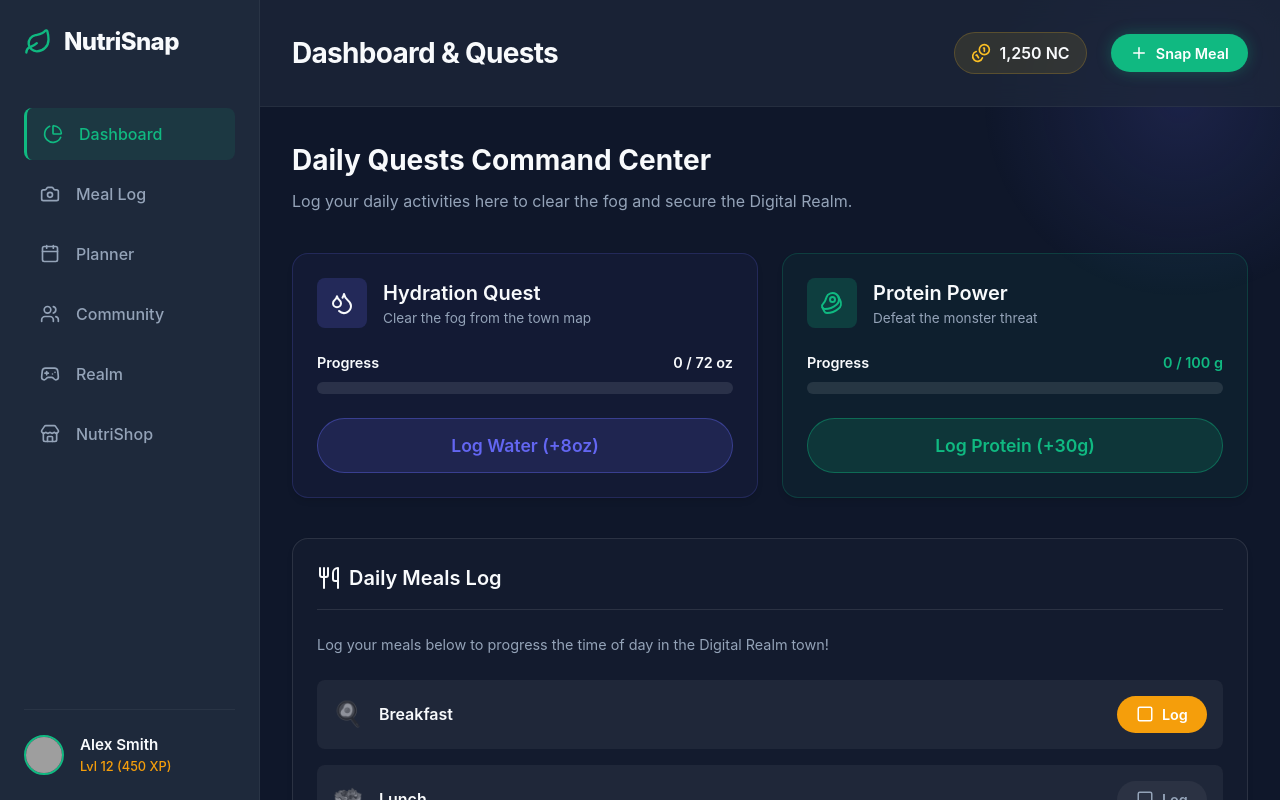
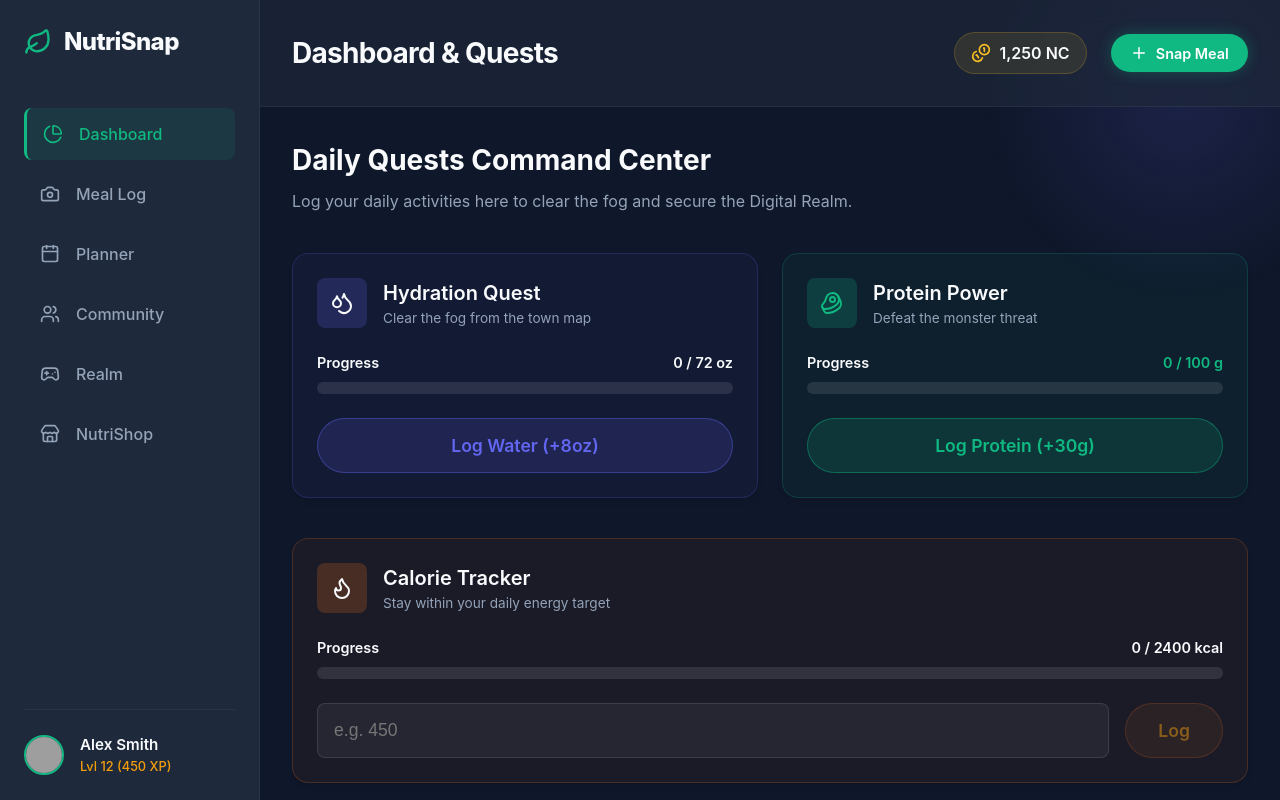
Before and after one commit to MikahlM/HackKU_26, a React (Vite) app: page / in a window 1280 px wide. Built offline with nearby package versions, Linux system fonts and the light colour scheme; grey boxes are pictures that could not be loaded.

Commit message:
added way for user to track cals

```diff
--- a/src/context/RealmContext.tsx
+++ b/src/context/RealmContext.tsx
@@ -26,6 +26,7 @@ interface RealmContextType {
   // Derived Percentages (0 to 100)
   waterPercent: number;
   proteinPercent: number;
+  caloriesPercent: number;
 
   // State
   isMonsterDefeated: boolean;
@@ -34,6 +35,7 @@ interface RealmContextType {
   drinkWater: () => void;
   eatProtein: () => void;
   logMeal: (meal: keyof Meals) => void;
+  logCalories: (amount: number) => void;
 }
 
 const RealmContext = createContext<RealmContextType | undefined>(undefined);
@@ -59,6 +61,7 @@ export function RealmProvider({ children }: { children: ReactNode }) {
   // Derived state
   const waterPercent = Math.min(Math.round((waterLogged / goals.water) * 100), 100);
   const proteinPercent = Math.min(Math.round((proteinLogged / goals.protein) * 100), 100);
+  const caloriesPercent = Math.min(Math.round((caloriesLogged / goals.calories) * 100), 100);
   const isMonsterDefeated = proteinPercent >= 100;
 
   const updateGoals = (newGoals: Goals) => {
@@ -75,8 +78,10 @@ export function RealmProvider({ children }: { children: ReactNode }) {
 
   const logMeal = (meal: keyof Meals) => {
     setMealsLogged(prev => ({ ...prev, [meal]: true }));
-    // Add some demonstration calories when a meal is logged
-    setCaloriesLogged(prev => Math.min(prev + 600, goals.calories));
+  };
+
+  const logCalories = (amount: number) => {
+    setCaloriesLogged(prev => Math.min(prev + amount, goals.calories));
   };
 
   return (
@@ -89,10 +94,12 @@ export function RealmProvider({ children }: { children: ReactNode }) {
       mealsLogged,
       waterPercent,
       proteinPercent,
+      caloriesPercent,
       isMonsterDefeated,
       drinkWater,
       eatProtein,
-      logMeal
+      logMeal,
+      logCalories
     }}>
       {children}
     </RealmContext.Provider>
--- a/src/pages/Dashboard.tsx
+++ b/src/pages/Dashboard.tsx
@@ -1,5 +1,6 @@
+import { useState } from 'react';
 import { useRealm } from '../context/RealmContext';
-import { Droplets, Beef, Sparkles, CheckSquare, Square, Utensils } from 'lucide-react';
+import { Droplets, Beef, Sparkles, CheckSquare, Square, Utensils, Flame } from 'lucide-react';
 import { useNavigate } from 'react-router-dom';
 
 export default function Dashboard() {
@@ -10,13 +11,24 @@ export default function Dashboard() {
     caloriesLogged,
     waterPercent,
     proteinPercent,
+    caloriesPercent,
     mealsLogged,
     drinkWater,
     eatProtein,
-    logMeal
+    logMeal,
+    logCalories
   } = useRealm();
 
   const navigate = useNavigate();
+  const [calorieInput, setCalorieInput] = useState('');
+
+  const handleLogCalories = () => {
+    const amount = parseInt(calorieInput, 10);
+    if (!isNaN(amount) && amount > 0) {
+      logCalories(amount);
+      setCalorieInput('');
+    }
+  };
 
   return (
     <div className="grid grid-cols-2">
@@ -107,7 +119,66 @@ export default function Dashboard() {
         </button>
       </div>
 
-      {/* NEW: Daily Meals Checklist */}
+      {/* Quest 3: Calories */}
+      <div className="card" style={{ gridColumn: 'span 2', display: 'flex', flexDirection: 'column', gap: '1.5rem', backgroundColor: 'rgba(249, 115, 22, 0.05)', border: '1px solid rgba(249, 115, 22, 0.2)', marginTop: '1rem' }}>
+        <div style={{ display: 'flex', alignItems: 'center', gap: '1rem' }}>
+          <div style={{ width: '50px', height: '50px', borderRadius: 'var(--radius-md)', backgroundColor: 'rgba(249, 115, 22, 0.2)', display: 'flex', alignItems: 'center', justifyContent: 'center' }}>
+            <Flame size={24} className="text-accent" />
+          </div>
+          <div>
+            <h3 style={{ fontSize: '1.25rem', fontWeight: 600 }}>Calorie Tracker</h3>
+            <p className="text-muted" style={{ fontSize: '0.85rem' }}>Stay within your daily energy target</p>
+          </div>
+        </div>
+
+        <div>
+          <div style={{ display: 'flex', justifyContent: 'space-between', marginBottom: '0.5rem', fontSize: '0.9rem', fontWeight: 600 }}>
+            <span>Progress</span>
+            <span className="text-accent">{caloriesLogged} / {goals.calories} kcal</span>
+          </div>
+          <div className="macro-bar-bg" style={{ height: '12px' }}>
+            <div className="macro-bar-fill" style={{ width: `${caloriesPercent}%`, backgroundColor: 'var(--accent)', transition: 'width 0.5s ease' }}></div>
+          </div>
+        </div>
+
+        <div style={{ display: 'flex', gap: '1rem' }}>
+          <input
+            type="number"
+            value={calorieInput}
+            onChange={(e) => setCalorieInput(e.target.value)}
+            placeholder="e.g. 450"
+            disabled={caloriesPercent >= 100}
+            style={{
+              flex: 1,
+              padding: '1rem',
+              backgroundColor: 'rgba(255,255,255,0.05)',
+              border: '1px solid rgba(255,255,255,0.1)',
+              borderRadius: 'var(--radius-md)',
+              color: 'white',
+              fontSize: '1.1rem'
+            }}
+          />
+          <button
+            className="btn"
+            onClick={handleLogCalories}
+            disabled={caloriesPercent >= 100 || !calorieInput}
+            style={{
+              padding: '1rem 2rem',
+              fontSize: '1.1rem',
+              backgroundColor: caloriesPercent >= 100 ? 'rgba(255,255,255,0.05)' : 'rgba(249, 115, 22, 0.15)',
+              color: caloriesPercent >= 100 ? 'var(--text-muted)' : 'var(--accent)',
+              border: caloriesPercent >= 100 ? 'none' : '1px solid rgba(249, 115, 22, 0.4)',
+              justifyContent: 'center',
+              cursor: caloriesPercent >= 100 || !calorieInput ? 'default' : 'pointer',
+              opacity: !calorieInput && caloriesPercent < 100 ? 0.5 : 1
+            }}
+          >
+            {caloriesPercent >= 100 ? 'Target Reached!' : 'Log'}
+          </button>
+        </div>
+      </div>
+
+      {/* Daily Meals Checklist */}
       <div className="card" style={{ gridColumn: 'span 2', display: 'flex', flexDirection: 'column', gap: '1rem', backgroundColor: 'rgba(255, 255, 255, 0.02)', border: '1px solid rgba(255, 255, 255, 0.1)', marginTop: '1rem' }}>
         <div style={{ display: 'flex', alignItems: 'center', gap: '0.5rem', borderBottom: '1px solid rgba(255,255,255,0.1)', paddingBottom: '1rem', marginBottom: '0.5rem' }}>
           <Utensils className="text-accent" />
```
